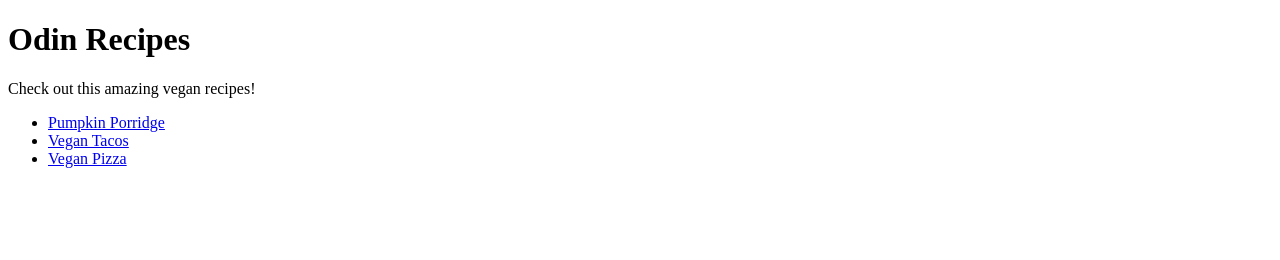
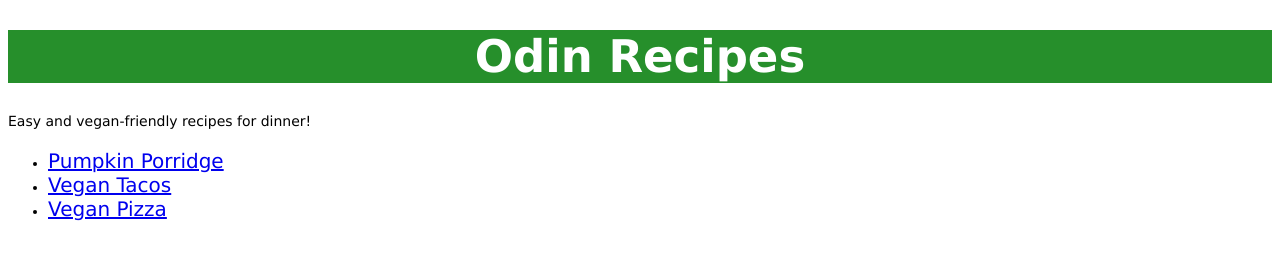
Before and after one commit to matiasfbruno/odin-recipes, a plain HTML site: page index.html in a window 1280 px wide. Drawn offline with Linux system fonts and the light colour scheme.

Commit message:
Added CSS to the project

```diff
--- a/index.html
+++ b/index.html
@@ -3,11 +3,12 @@
     <head>
         <title>Odin Recipes</title>
         <meta charset="UTF-8">
+        <link rel="stylesheet" href="styles.css">
     </head>
 
     <body>
-        <h1>Odin Recipes</h1>
-        <p>Check out this amazing vegan recipes!</p>
+        <h1 id="main-title">Odin Recipes</h1>
+        <p>Easy and vegan-friendly recipes for dinner!</p>
             <ul>
                 <li><a href="recipes/pumpkin-porridge.html">Pumpkin Porridge</a></li>
                 <li><a href="recipes/vegan-tacos.html">Vegan Tacos</a></li>
--- /dev/null
+++ b/styles.css
@@ -0,0 +1,32 @@
+* {
+    text-align: left;
+    font-family: Verdana, Geneva, Tahoma, sans-serif;
+    font-size: 20px;
+}
+
+#main-title {
+    background-color: rgb(38, 143, 43);
+    color: white;
+    font-size: 45px;
+    font-weight: bold;
+    text-align: center;
+}
+
+h1 {
+    color:rgb(38, 143, 43);
+    font-size: 30px;
+}
+
+img {
+    height: auto;
+    width: 500px;
+}
+
+p,
+li {
+    font-size: 14px;
+}
+
+.back {
+    font-size: 12px;
+}
```
Also changed, not shown: recipes/pumpkin-porridge.html (+2 -1 lines), recipes/vegan-pizza.html (+2 -0 lines), recipes/vegan-tacos.html (+2 -1 lines).
